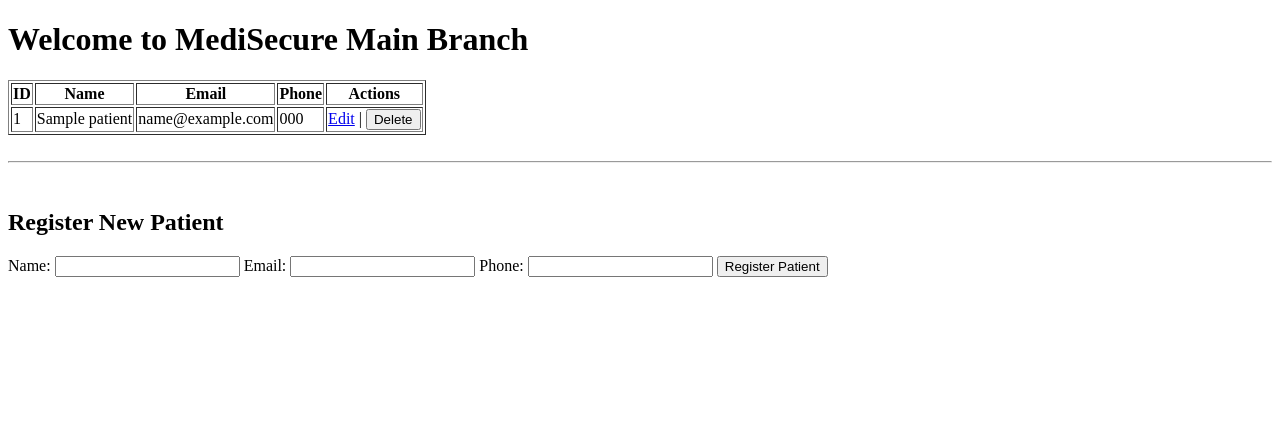
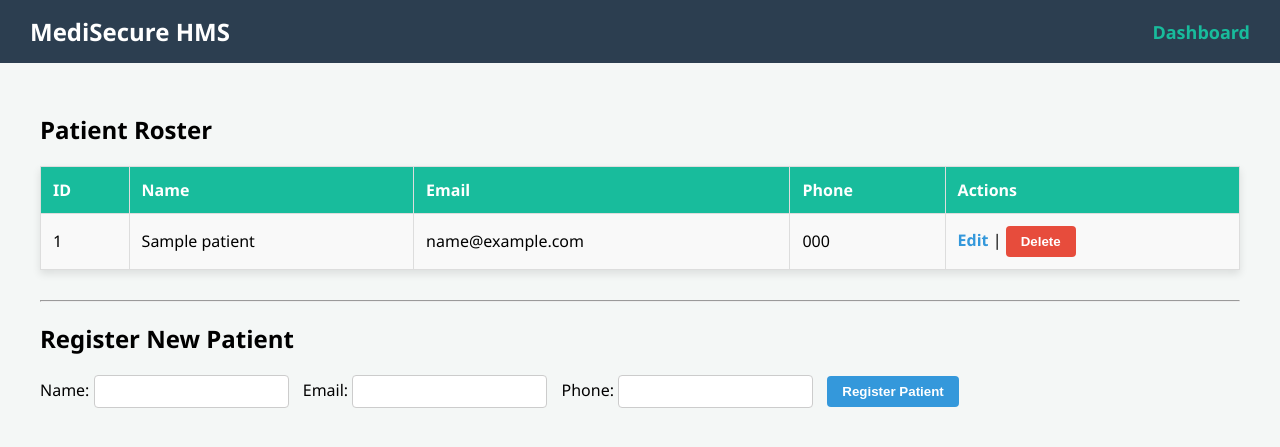
Before and after one commit to bhanu3009/MediSecure-HMS, a FastAPI app: page /api/patients/web in a window 1280 px wide. Shown: the top 447 px of the page. Run offline with FastAPI, Linux system fonts and the light colour scheme; tables that the repository leaves empty hold one stand-in row (values such as "Sample post").

Commit message:
style: implement global CSS and Jinja template inheritance
* Mounted static files directory in FastAPI main app
* Created global style.css for UI styling
* Built base.html master template with navigation bar
* Refactored patient list and edit pages to inherit from base template

```diff
--- a/medisecure/app/main.py
+++ b/medisecure/app/main.py
@@ -4,8 +4,11 @@ from fastapi import FastAPI
 from sqlalchemy import text
 from app.config.database import SessionLocal
 from app.config.database import Base, engine
+from fastapi.staticfiles import StaticFiles
 
 app=FastAPI(title="MediSecure Backend")
+
+app.mount("/static", StaticFiles(directory="app/static"), name="static")
 
 Base.metadata.create_all(bind=engine)
 
--- /dev/null
+++ b/medisecure/app/static/style.css
@@ -0,0 +1,45 @@
+body {
+    font-family: 'Segoe UI', Tahoma, Geneva, Verdana, sans-serif;
+    background-color: #f4f7f6;
+    margin: 0;
+    padding: 0;
+}
+
+nav {
+    background-color: #2c3e50;
+    color: white;
+    padding: 15px 30px;
+    display: flex;
+    justify-content: space-between;
+    align-items: center;
+}
+
+nav h1 { margin: 0; font-size: 24px; }
+nav a { color: #18bc9c; text-decoration: none; font-weight: bold; font-size: 18px; }
+nav a:hover { color: white; }
+
+.container { padding: 30px; max-width: 1200px; margin: auto; }
+
+table {
+    width: 100%;
+    border-collapse: collapse;
+    background-color: white;
+    box-shadow: 0px 4px 8px rgba(0,0,0,0.1);
+    margin-bottom: 30px;
+}
+th, td { border: 1px solid #ddd; padding: 12px; text-align: left; }
+th { background-color: #18bc9c; color: white; }
+tr:nth-child(even) { background-color: #f9f9f9; }
+
+button {
+    background-color: #3498db;
+    color: white;
+    border: none;
+    padding: 8px 15px;
+    border-radius: 4px;
+    cursor: pointer;
+    font-weight: bold;
+}
+button:hover { background-color: #2980b9; }
+
+input { padding: 8px; margin-right: 10px; border: 1px solid #ccc; border-radius: 4px; }
--- /dev/null
+++ b/medisecure/app/templates/base.html
@@ -0,0 +1,20 @@
+<!DOCTYPE html>
+<html lang="en">
+<head>
+    <meta charset="UTF-8">
+    <meta name="viewport" content="width=device-width, initial-scale=1.0">
+    <title>MediSecure HMS</title>
+    <link rel="stylesheet" href="/static/style.css">
+</head>
+<body>
+    <nav>
+        <h1>MediSecure HMS</h1>
+        <a href="/api/patients/web">Dashboard</a>
+    </nav>
+
+    <div class="container">
+        {% block content %}
+        {% endblock %}
+    </div>
+</body>
+</html>
--- a/medisecure/app/templates/patient_list.html
+++ b/medisecure/app/templates/patient_list.html
@@ -1,14 +1,9 @@
-<!DOCTYPE html>
-<html lang="en">
-<head>
-    <meta charset="UTF-8">
-    <meta name="viewport" content="width=device-width, initial-scale=1.0">
-    <title>Patient Roster</title>
-</head>
-<body>
-    <h1>Welcome to {{ hospital_name }}</h1>
+{% extends "base.html" %}
 
-    <table border="1">
+{% block content %}
+
+    <h2>Patient Roster</h2>
+    <table>
         <tr>
             <th>ID</th>
             <th>Name</th>
@@ -23,17 +18,16 @@
             <td>{{ patient.email }}</td>
             <td>{{ patient.phone }}</td>
             <td>
-                <a href="/api/patients/web/{{ patient.id }}/edit">Edit</a> |
-
+                <a href="/api/patients/web/{{ patient.id }}/edit" style="text-decoration:none; color:#3498db; font-weight:bold;">Edit</a> |
                 <form action="/api/patients/web/{{ patient.id }}/delete" method="POST" style="display:inline;">
-                    <button type="submit">Delete</button>
+                    <button type="submit" style="background-color:#e74c3c;">Delete</button>
                 </form>
             </td>
         </tr>
         {% endfor %}
     </table>
 
-    <br><hr><br>
+    <hr>
 
     <h2>Register New Patient</h2>
     <form action="/api/patients/web/add" method="POST">
@@ -49,5 +43,4 @@
         <button type="submit">Register Patient</button>
     </form>
 
-</body>
-</html>
+{% endblock %}
```
Also changed, not shown: medisecure/app/templates/patient_edit.html (+7 -12 lines).
